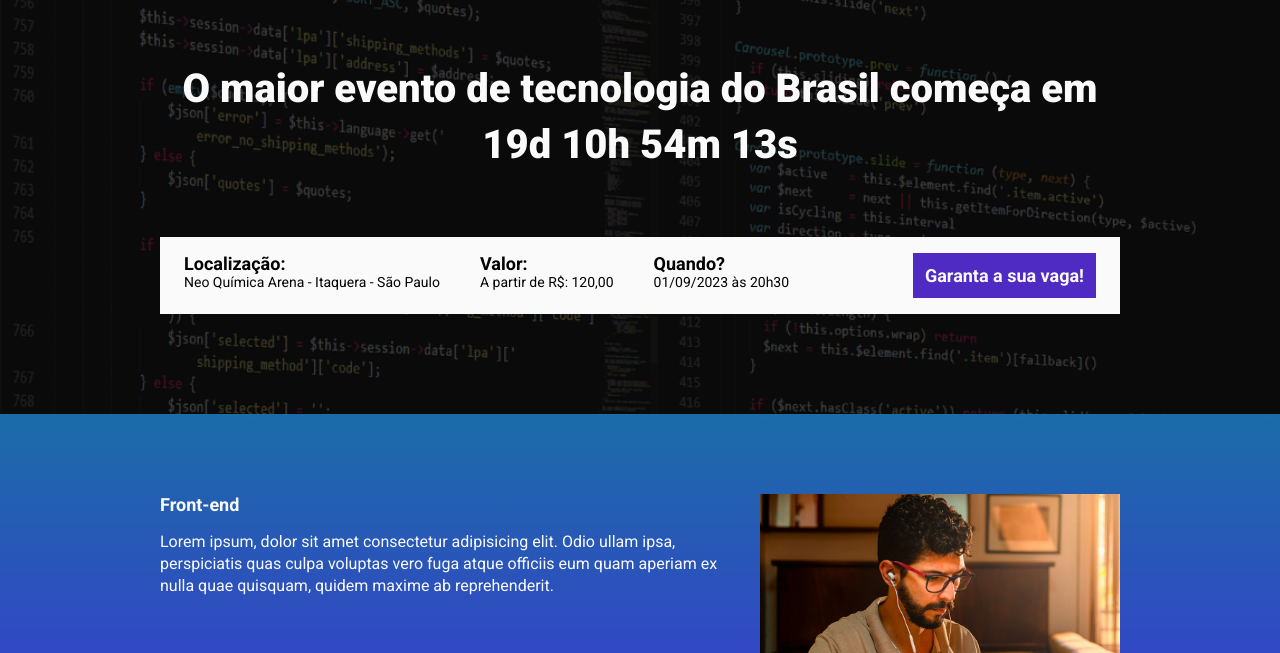
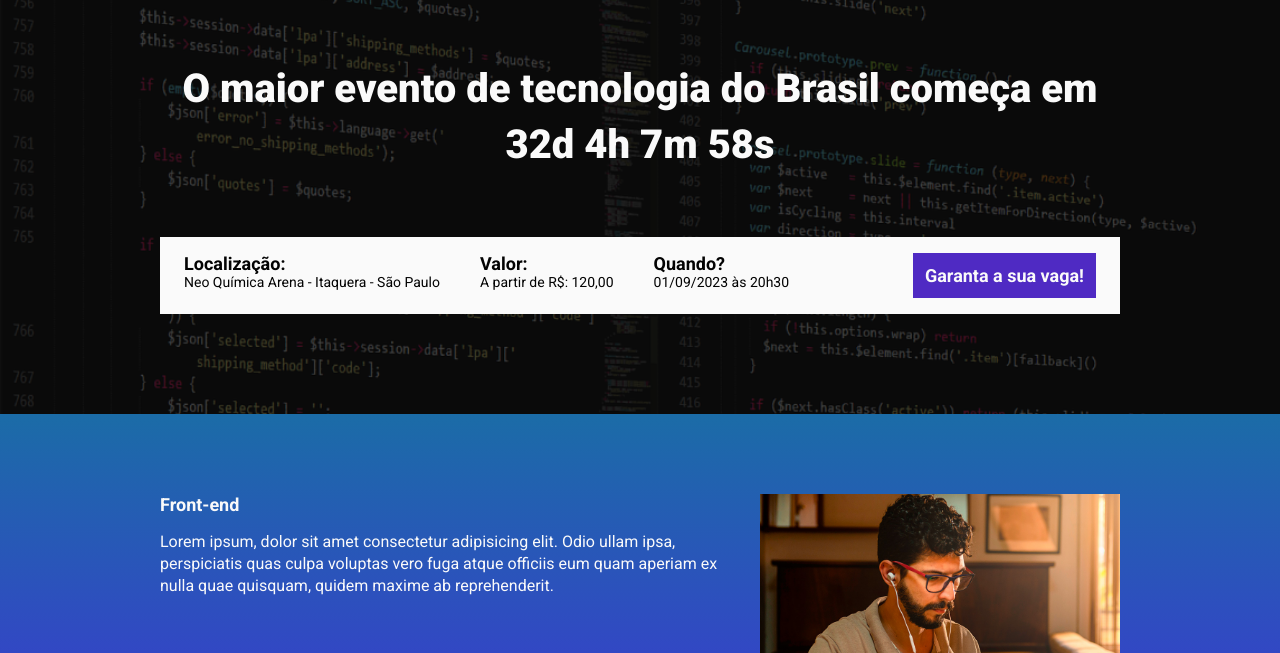
Before and after one commit to Pereira-10/ebac_tech_talks, a website built with Parcel: page src/index.html in a window 1280 px wide. Shown: the part 147-800 px from the top of the page. Built offline with nearby package versions, Linux system fonts and the light colour scheme.

Commit message:
criando a contagem regressiva

```diff
--- a/package.json
+++ b/package.json
@@ -2,9 +2,9 @@
   "name": "landing-page-evento-ficticio",
   "version": "1.0.0",
   "description": "",
-  "main": "index.js",
   "scripts": {
     "dev": "parcel src/index.html src/styles/main.scss src/scripts/main.js",
+    "build": "parcel build src/index.html",
     "test": "echo \"Error: no test specified\" && exit 1"
   },
   "keywords": [],
--- a/src/index.html
+++ b/src/index.html
@@ -16,7 +16,7 @@
         <div class="container">
             <img class="hero__logo" src="./images/ebac_logo.svg" alt="Logo EBAC">
             <p class="hero__text">
-                O maior evento de tecnologia do Brasil começa em 19d 10h 54m 13s
+                O maior evento de tecnologia do Brasil começa em <span id="contador"></span>
             </p>
             <div class="infos-bar">
                 <ul class="infos-bar__infos">
--- a/src/scripts/main.js
+++ b/src/scripts/main.js
@@ -1 +1,33 @@
 AOS.init();
+
+const dataDoEvento = new Date("Sep 1, 2023 20:30:00");
+const timeStampDoEvento = dataDoEvento.getTime();
+
+// função para trabalhar com intervalos
+const contaAsHoras = setInterval(function() {
+    const agora = new Date();
+    const timeStampAtual = agora.getTime();
+
+    const distanciaAteOEvento = timeStampDoEvento - timeStampAtual;
+
+    const diaEmMs = 1000 * 60 * 60 * 24;
+    const horaEmMs = 1000 * 60 * 60;
+    const minutoEmMs = 1000 * 60;
+
+    const diasAteOEvento = Math.floor(distanciaAteOEvento / diaEmMs);
+    const horasAteOEvento = Math.floor((distanciaAteOEvento % diaEmMs) / horaEmMs);
+    const minutosAteOEvento = Math.floor((distanciaAteOEvento % horaEmMs) / minutoEmMs);
+    const segundosAteOEvnto = Math.floor((distanciaAteOEvento % minutoEmMs) / 1000);
+
+     console.log(diasAteOEvento);
+     console.log(horasAteOEvento);
+     console.log(minutosAteOEvento);
+     console.log(segundosAteOEvnto);
+
+     document.getElementById('contador').innerHTML = `${diasAteOEvento}d ${horasAteOEvento}h ${minutosAteOEvento}m ${segundosAteOEvnto}s`;
+
+     if (distanciaAteOEvento < 0) {
+        clearInterval(contaAsHoras);
+        document.getElementById('contador').innerHTML = `Evento expirado`;
+     }
+}, 1000);
```
